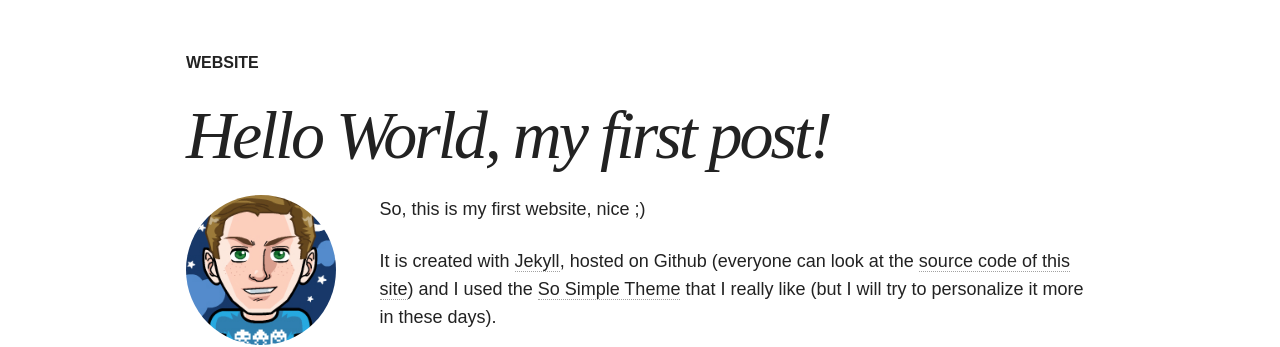
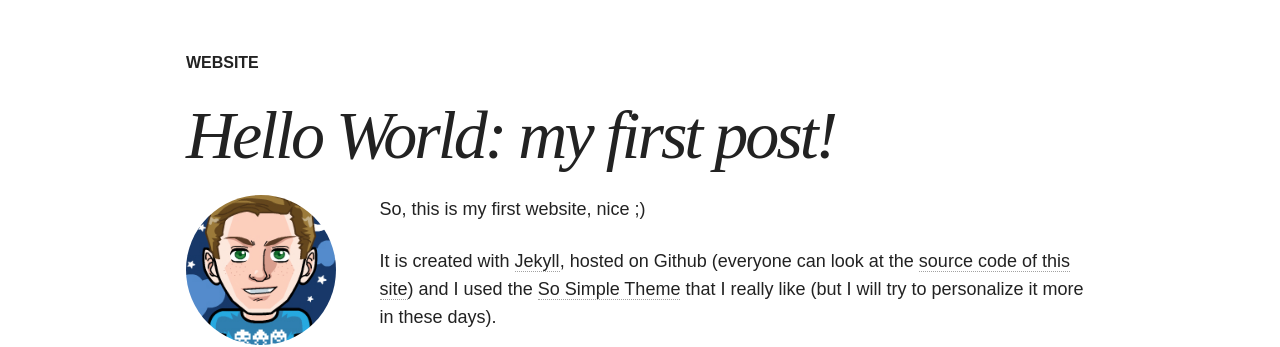
Before and after one commit to Desno365/Desno365.github.io, a Jekyll site: the page built from _posts/blog/2014-08-08-hello-world.md, in a window 1280 px wide. Shown: the part 401-748 px from the top of the page. Built offline with Jekyll 4.4.1, drawn with Linux system fonts in a browser that asks for light colours; nearby versions of some CDN libraries.

Commit message:
A little change before sharing it

```diff
--- a/_posts/blog/2014-08-08-hello-world.md
+++ b/_posts/blog/2014-08-08-hello-world.md
@@ -1,6 +1,6 @@
 ---
 layout: post
-title: "Hello World, my first post!"
+title: "Hello World: my first post!"
 modified:
 categories: blog
 excerpt:
```
